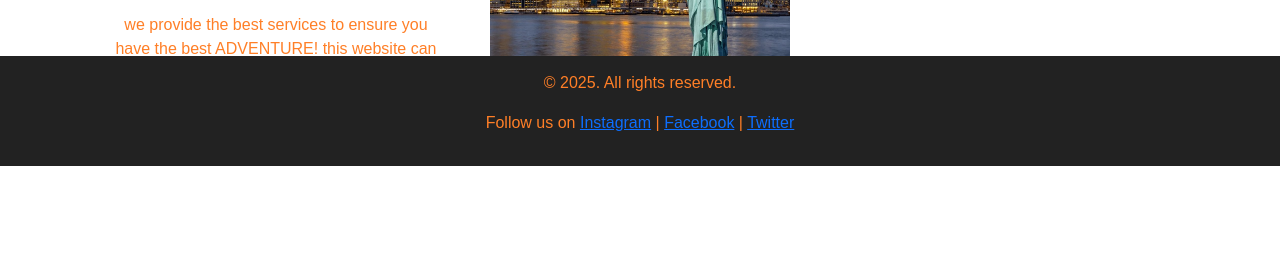
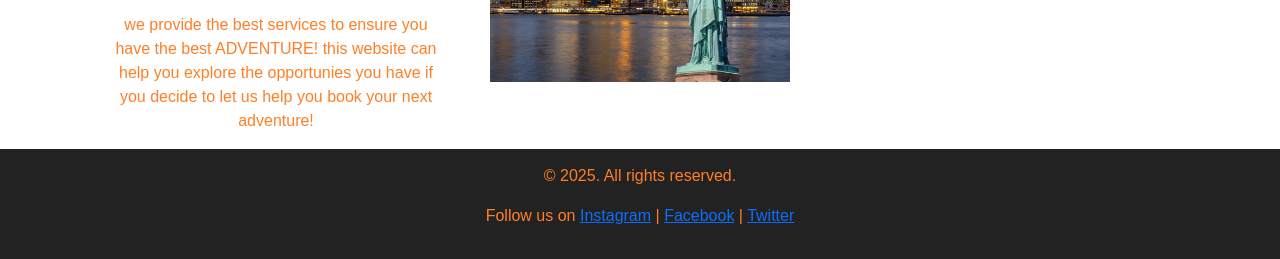
Before and after one commit to kdoherty172/appHackathonGlasgow2025, a plain HTML site: page index.html in a window 1280 px wide. Shown: the part 634-893 px from the top of the page. Before the commit the page ends 800 px from the top, so only its background shows below. Drawn offline with nearby package versions, Linux system fonts and the light colour scheme.

Commit message:
remove fixed css from footer

```diff
--- a/index.html
+++ b/index.html
@@ -119,11 +119,5 @@
 
 
 </body>
-<footer>
-
-
-
-
-</footer>
 
 </html>
--- a/style.css
+++ b/style.css
@@ -103,7 +103,6 @@ style
   color: #ffffff;
   font-family: 'Ariel'- sans-serif;
   text-decoration-color: #fff;
-    position: fixed;
   left: 0;
   bottom: 0;
   width: 100%;
```
